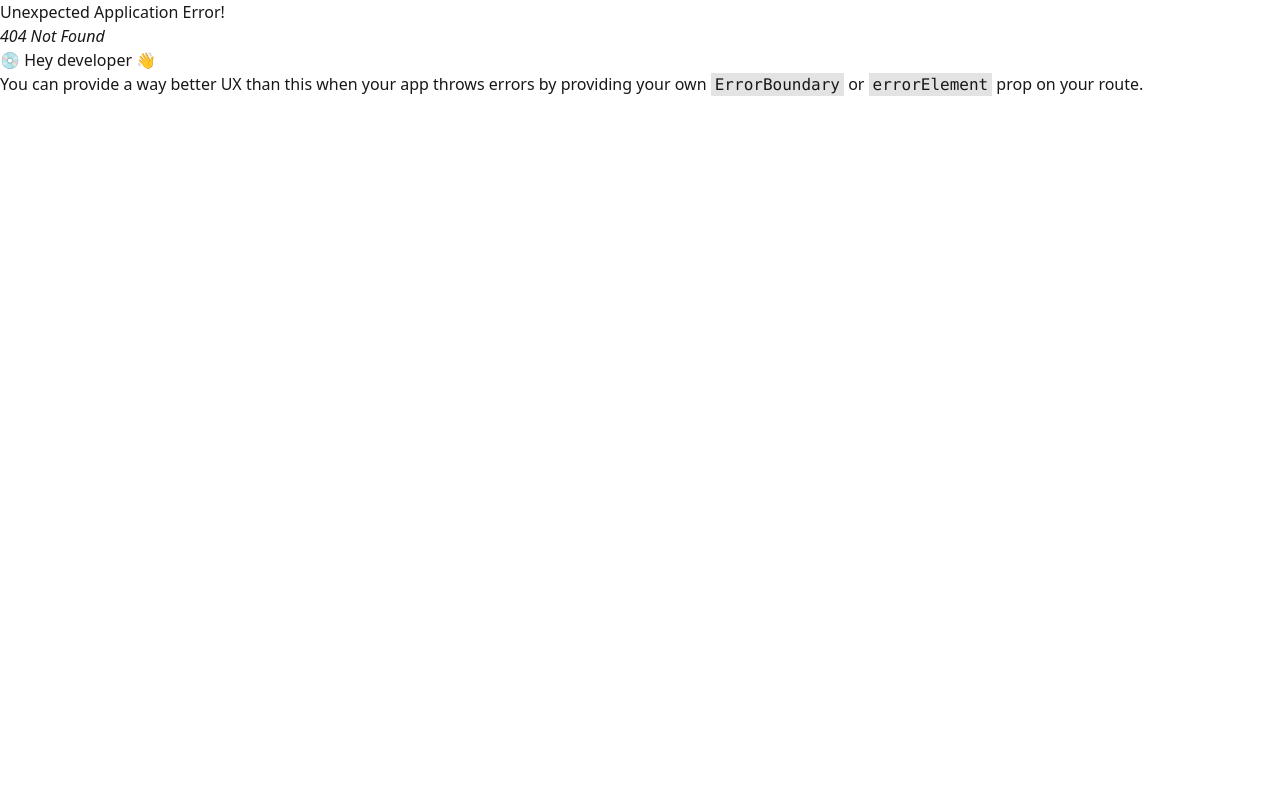
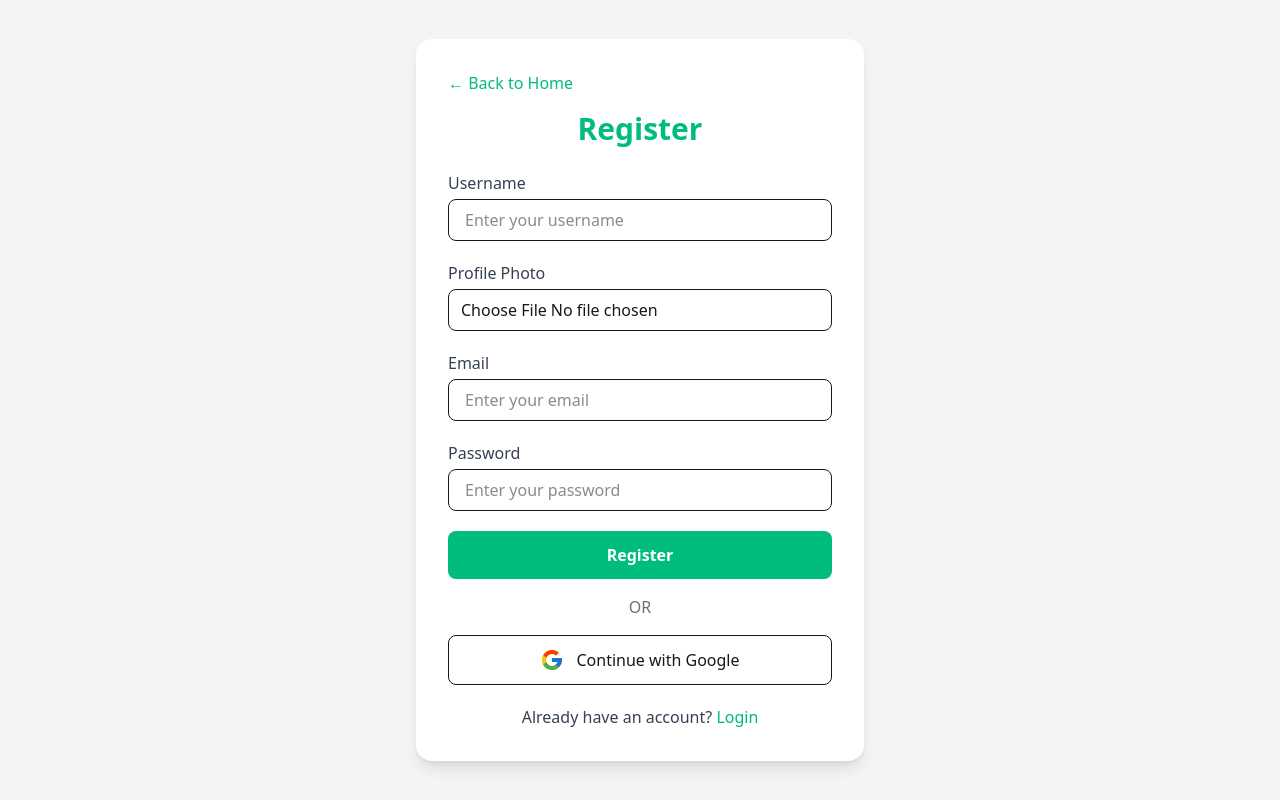
Before and after one commit to ajhar-07/local-chef-bazar, a React (Vite) app: page /register in a window 1280 px wide. Before the commit this address had no page. Built offline with nearby package versions, Linux system fonts and the light colour scheme.

Commit message:
Updated project

```diff
--- a/package.json
+++ b/package.json
@@ -12,6 +12,7 @@
   "dependencies": {
     "@tailwindcss/vite": "^4.1.17",
     "autoprefixer": "^10.4.22",
+    "firebase": "^12.6.0",
     "framer-motion": "^12.23.25",
     "postcss": "^8.5.6",
     "react": "^19.2.0",
--- a/src/Components/Navbar/Navbar.jsx
+++ b/src/Components/Navbar/Navbar.jsx
@@ -66,7 +66,7 @@ const Navbar = () => {
             className="w-10 h-10 rounded-full border shadow-sm"
           />
 
-          <NavLink className="px-5 py-2 rounded-lg bg-emerald-500 text-white font-semibold hover:bg-emerald-600 transition-all shadow">
+          <NavLink to={'/login'} className="px-5 py-2 rounded-lg bg-emerald-500 text-white font-semibold hover:bg-emerald-600 transition-all shadow">
             Login
           </NavLink>
         </div>
--- /dev/null
+++ b/src/Pages/Home/Authotication/Login.jsx
@@ -0,0 +1,111 @@
+import React from "react";
+import { Link } from "react-router";
+import { FcGoogle } from "react-icons/fc";
+
+const Login = () => {
+  const handleLogin = (e) => {
+    e.preventDefault();
+    const email = e.target.email.value;
+    const password = e.target.password.value;
+    console.log(email, password);
+  };
+
+  const handleGoogleLogin = () => {
+    console.log("Google Login Clicked");
+  };
+
+  return (
+    <div className="min-h-screen py-5 flex justify-center items-center bg-gray-100">
+      <div className="w-full max-w-md bg-white p-8 rounded-2xl shadow-lg">
+
+        {/* Back to Home */}
+        <div className="mb-4">
+          <Link
+            to="/"
+            className="text-emerald-500 font-medium hover:underline"
+          >
+            ← Back to Home
+          </Link>
+        </div>
+
+        {/* Header */}
+        <h2 className="text-3xl font-bold text-emerald-500 text-center mb-6">
+          Login
+        </h2>
+
+        {/* Form */}
+        <form onSubmit={handleLogin} className="space-y-5">
+
+          {/* Email */}
+          <div>
+            <label className="block text-gray-700 font-medium mb-1">
+              Email
+            </label>
+            <input
+              type="email"
+              name="email"
+              required
+              className="w-full px-4 py-2 border rounded-lg focus:outline-none focus:ring-2 focus:ring-emerald-500"
+              placeholder="Enter your email"
+            />
+          </div>
+
+          {/* Password */}
+          <div>
+            <label className="block text-gray-700 font-medium mb-1">
+              Password
+            </label>
+            <input
+              type="password"
+              name="password"
+              required
+              className="w-full px-4 py-2 border rounded-lg focus:outline-none focus:ring-2 focus:ring-emerald-500"
+              placeholder="Enter your password"
+            />
+          </div>
+
+          {/* Forgot Password */}
+          <div className="text-right">
+            <Link
+              to="/forgot-password"
+              className="text-sm text-emerald-500 hover:underline"
+            >
+              Forgot password?
+            </Link>
+          </div>
+
+          {/* Login Button */}
+          <button
+            type="submit"
+            className="w-full py-3 bg-emerald-500 text-white font-semibold rounded-lg hover:bg-emerald-600 transition"
+          >
+            Login
+          </button>
+        </form>
+
+        {/* Divider */}
+        <div className="text-center my-4 text-gray-500">OR</div>
+
+        {/* Google Login */}
+        <button
+          onClick={handleGoogleLogin}
+          className="w-full py-3 border flex items-center justify-center gap-3 rounded-lg hover:bg-gray-50 transition"
+        >
+          <FcGoogle size={24} />
+          <span className="font-medium">Continue with Google</span>
+        </button>
+
+        {/* Register Link */}
+        <p className="text-center mt-5 text-gray-700">
+          New here?{" "}
+          <Link to="/register" className="text-emerald-500 font-medium hover:underline">
+            Register
+          </Link>
+        </p>
+
+      </div>
+    </div>
+  );
+};
+
+export default Login;
--- /dev/null
+++ b/src/Pages/Home/Authotication/Register.jsx
@@ -0,0 +1,133 @@
+import React from "react";
+import { Link } from "react-router";
+import { FcGoogle } from "react-icons/fc";
+
+const Register = () => {
+  const handleRegister = (e) => {
+    e.preventDefault();
+
+    const name = e.target.name.value;
+    const email = e.target.email.value;
+    const password = e.target.password.value;
+    const photo = e.target.photo.files[0];
+
+    console.log({ name, email, password, photo });
+  };
+
+  const handleGoogleRegister = () => {
+    console.log("Google Register Clicked");
+  };
+
+  return (
+    <div className="min-h-screen pt-5 pb-5 flex justify-center items-center bg-gray-100">
+      <div className="w-full max-w-md bg-white p-8 rounded-2xl shadow-lg">
+
+        {/* Back to Home */}
+        <div className="mb-4">
+          <Link
+            to="/"
+            className="text-emerald-500 font-medium hover:underline"
+          >
+            ← Back to Home
+          </Link>
+        </div>
+
+        {/* Header */}
+        <h2 className="text-3xl font-bold text-emerald-500 text-center mb-6">
+          Register
+        </h2>
+
+        {/* Form */}
+        <form onSubmit={handleRegister} className="space-y-5">
+
+          {/* Username */}
+          <div>
+            <label className="block text-gray-700 font-medium mb-1">
+              Username
+            </label>
+            <input
+              type="text"
+              name="name"
+              required
+              className="w-full px-4 py-2 border rounded-lg focus:outline-none focus:ring-2 focus:ring-emerald-500"
+              placeholder="Enter your username"
+            />
+          </div>
+
+          {/* User Photo */}
+          <div>
+            <label className="block text-gray-700 font-medium mb-1">
+              Profile Photo
+            </label>
+            <input
+              type="file"
+              name="photo"
+              accept="image/*"
+              required
+              className="w-full px-3 py-2 border rounded-lg bg-white cursor-pointer focus:outline-none focus:ring-2 focus:ring-emerald-500"
+            />
+          </div>
+
+          {/* Email */}
+          <div>
+            <label className="block text-gray-700 font-medium mb-1">
+              Email
+            </label>
+            <input
+              type="email"
+              name="email"
+              required
+              className="w-full px-4 py-2 border rounded-lg focus:outline-none focus:ring-2 focus:ring-emerald-500"
+              placeholder="Enter your email"
+            />
+          </div>
+
+          {/* Password */}
+          <div>
+            <label className="block text-gray-700 font-medium mb-1">
+              Password
+            </label>
+            <input
+              type="password"
+              name="password"
+              required
+              className="w-full px-4 py-2 border rounded-lg focus:outline-none focus:ring-2 focus:ring-emerald-500"
+              placeholder="Enter your password"
+            />
+          </div>
+
+          {/* Register button */}
+          <button
+            type="submit"
+            className="w-full py-3 bg-emerald-500 text-white font-semibold rounded-lg hover:bg-emerald-600 transition"
+          >
+            Register
+          </button>
+        </form>
+
+        {/* Divider */}
+        <div className="text-center my-4 text-gray-500">OR</div>
+
+        {/* Google Register */}
+        <button
+          onClick={handleGoogleRegister}
+          className="w-full py-3 border flex items-center justify-center gap-3 rounded-lg hover:bg-gray-50 transition"
+        >
+          <FcGoogle size={24} />
+          <span className="font-medium">Continue with Google</span>
+        </button>
+
+        {/* Login link */}
+        <p className="text-center mt-5 text-gray-700">
+          Already have an account?{" "}
+          <Link to="/login" className="text-emerald-500 font-medium hover:underline">
+            Login
+          </Link>
+        </p>
+
+      </div>
+    </div>
+  );
+};
+
+export default Register;
--- a/src/Routes/Routes.jsx
+++ b/src/Routes/Routes.jsx
@@ -2,11 +2,15 @@ import React from 'react';
 import { createBrowserRouter } from 'react-router';
 import Mainlayout from '../Layouts/Mainlayout';
 import Home from '../Pages/Home/Home';
+import Login from '../Pages/Home/Authotication/Login';
+import Register from '../Pages/Home/Authotication/Register';
 
 export const router=createBrowserRouter([
     {path:'/', element:<Mainlayout/>,
         children:[
             {path:'/', element:<Home></Home>}
         ]
-    }
+    },
+    {path:'/login', element:<Login></Login>},
+    {path:'/register',element:<Register></Register>},
 ])
--- /dev/null
+++ b/src/firebase/firebase.init.js
@@ -0,0 +1,21 @@
+// Import the functions you need from the SDKs you need
+import { initializeApp } from "firebase/app";
+// TODO: Add SDKs for Firebase products that you want to use
+// https://firebase.google.com/docs/web/setup#available-libraries
+
+import { getAuth } from "firebase/auth";
+// Your web app's Firebase configuration
+const firebaseConfig = {
+  apiKey: import.meta.env.VITE_API_KEY,
+  authDomain: import.meta.env.VITE_AUTH_DOMAIN,
+  projectId: import.meta.env.VITE_PROJECT_ID,
+  storageBucket: import.meta.env.VITE_STORAGE_BUCKET,
+  messagingSenderId: import.meta.env.VITE_MESSAGING_SENDER_ID,
+  appId: import.meta.env.VITE_APP_ID,
+};
+
+
+// Initialize Firebase
+const app = initializeApp(firebaseConfig);
+// Initialize Firebase Authentication and get a reference to the service
+export const auth = getAuth(app);
```
Also changed, not shown: 2 other files (tests, documents, lock files or other folders).
